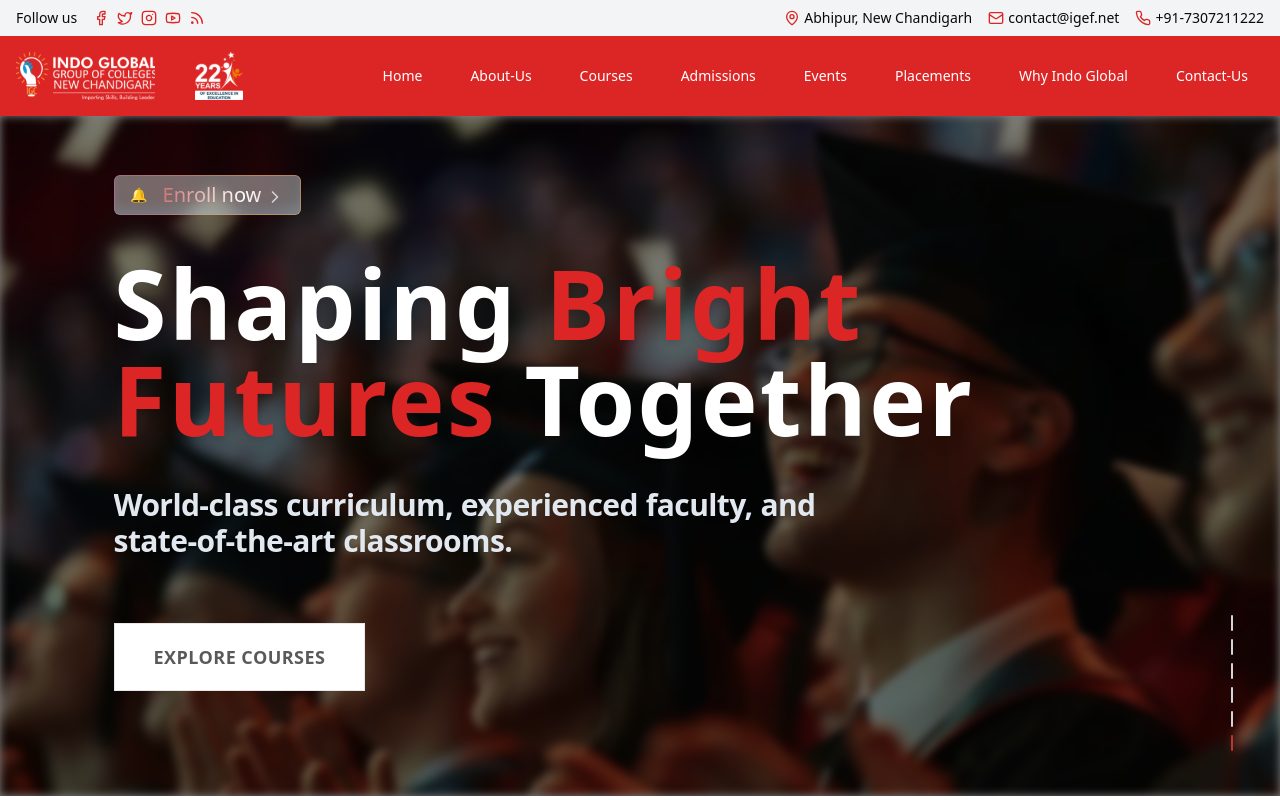
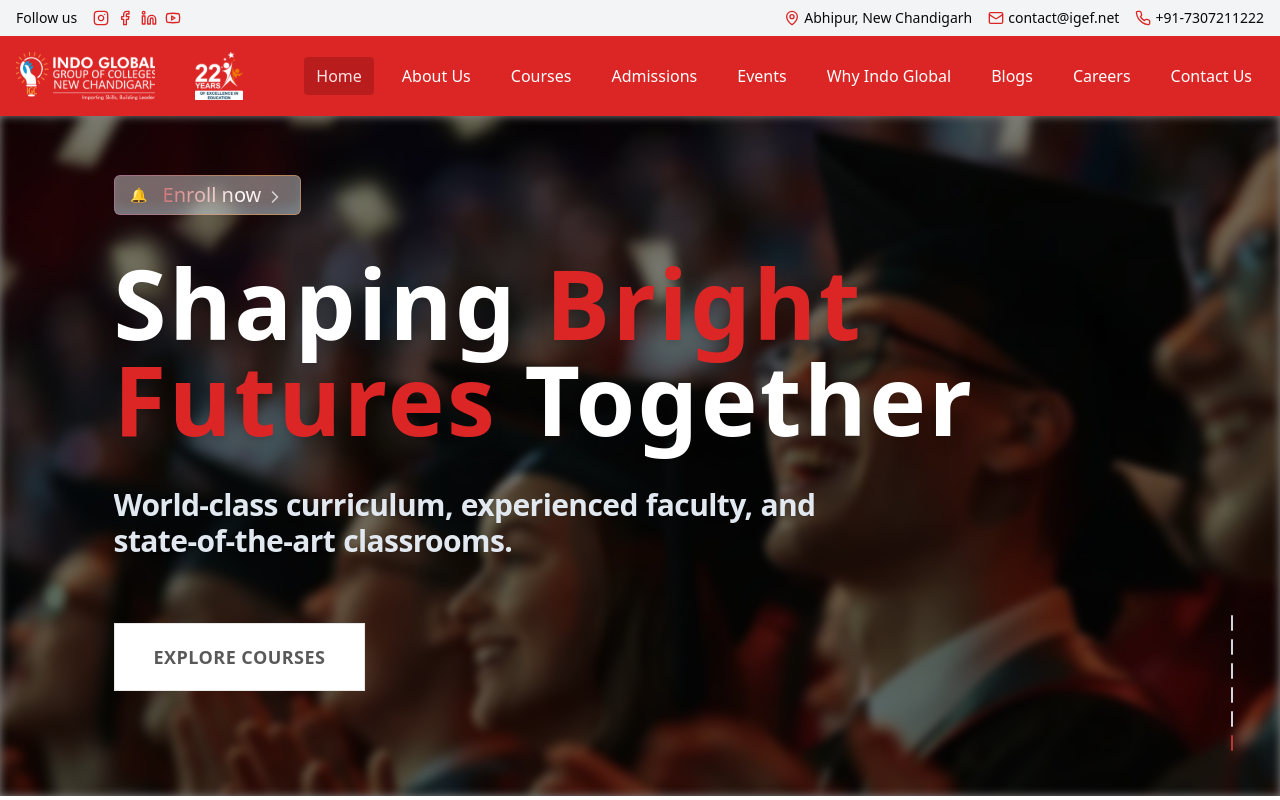
Before and after one commit to Stealth-Rishabh/IndoGlobal, a React (Vite) app: page / in a window 1280 px wide. Shown: the top 800 px of the page. Built offline with nearby package versions, Linux system fonts and the light colour scheme.

Commit message:
Added drawer component to view menu

```diff
--- a/src/App.jsx
+++ b/src/App.jsx
@@ -10,12 +10,14 @@ import Landing from "./apps/LandingPage/Landing";
 
 import './App.css'
 import Footer from "./apps/footer/Footer";
+import Contact from "./apps/contact/Contact";
 function App() {
   return (
     <Router>
       <Header />
       <Routes>
         <Route path="/" element={<Landing />} />
+        <Route path="/contact-us" element={<Contact/>} />
       </Routes>
       <Footer/>
     </Router>
--- a/src/apps/LandingPage/AboutIndoGolbal.jsx
+++ b/src/apps/LandingPage/AboutIndoGolbal.jsx
@@ -44,7 +44,7 @@ export default function AboutIndoGlobal() {
           {/* Title Animations */}
           <WordPullUp
             className="w-fit top-0 sm:mx-0 bg-red-600 text-white font-semibold text-sm sm:text-2xl px-4 py-1"
-            words="About Us"
+            words="About"
           />
           <WordPullUp
             className="text-left sm:text-left text-4xl md:text-6xl font-bold sm:font-bold md:font-extrabold text-secondary-color mt-8 mb-4"
--- /dev/null
+++ b/src/apps/contact/Contact.jsx
@@ -0,0 +1,9 @@
+import React from 'react'
+
+const Contact = () => {
+  return (
+    <div>Contact</div>
+  )
+}
+
+export default Contact
--- a/src/apps/header/BannerNav.jsx
+++ b/src/apps/header/BannerNav.jsx
@@ -1,5 +1,5 @@
 
-import { FacebookIcon, Twitter, Instagram, Youtube, Rss, MapPin, Mail, Phone } from "lucide-react"
+import { FacebookIcon, Twitter, Instagram, Youtube, Rss, MapPin, Mail, Phone, Linkedin } from "lucide-react"
 import { Link } from "react-router-dom"
 
 export default function BannerNav() {
@@ -9,21 +9,20 @@ export default function BannerNav() {
         <div className="hidden md:flex items-center space-x-4">
           <span>Follow us</span>
           <div className="flex space-x-2">
+          <Link to="#" className="text-red-600 hover:text-red-700">
+              <Instagram size={16} />
+            </Link>
             <Link to="#" className="text-red-600 hover:text-red-700">
               <FacebookIcon size={16} />
             </Link>
             <Link to="#" className="text-red-600 hover:text-red-700">
-              <Twitter size={16} />
+              <Linkedin size={16} />
             </Link>
-            <Link to="#" className="text-red-600 hover:text-red-700">
-              <Instagram size={16} />
-            </Link>
+
             <Link to="#" className="text-red-600 hover:text-red-700">
               <Youtube size={16} />
             </Link>
-            <Link to="#" className="text-red-600 hover:text-red-700">
-              <Rss size={16} />
-            </Link>
+
           </div>
         </div>
         <div className="flex justify-end sm:items-center space-x-4">
--- /dev/null
+++ b/src/apps/header/Drawer.jsx
@@ -0,0 +1,59 @@
+import React from 'react';
+import { Link } from 'react-router-dom';
+import {
+  Sheet,
+  SheetContent,
+  SheetDescription,
+  SheetHeader,
+  SheetTitle,
+  SheetTrigger,
+  SheetClose,
+} from "@/components/ui/sheet";
+import { Menu } from 'lucide-react';
+
+const Drawer = () => {
+    const navlinks = [
+        { name: "Home", path: "/" },
+        { name: "About Us", path: "/about" },
+        { name: "Courses", path: "/courses" },
+        { name: "Admissions", path: "/admissions" },
+        { name: "Events", path: "/events" },
+        { name: "Why Indo Global", path: "/why-indo-global" },
+        { name: "Blogs", path: "/blogs" },
+        { name: "Careers", path: "/careers" },
+        { name: "Contact Us", path: "/contact-us" },
+      ];
+
+  return (
+    <Sheet>
+      <SheetTrigger className="lg:hidden block">
+        <Menu className="w-8 h-8 text-white" />
+      </SheetTrigger>
+      <SheetContent className="bg-primary-color">
+        <SheetHeader>
+          <SheetTitle className="text-white text-2xl font-bold text-left">Indo Global</SheetTitle>
+          <SheetDescription className="text-white text-left pt-5">
+            <nav>
+              <ul className="space-y-1">
+                {navlinks.map(({name,path},index) => (
+                  <li key={index}>
+                    <SheetClose asChild>
+                      <Link
+                       to={path}
+                        className="block py-2 px-4 w-fit font-semibold text-slate-200 tracking-wider hover:bg-white/10 rounded transition-colors"
+                      >
+                        {name}
+                      </Link>
+                    </SheetClose>
+                  </li>
+                ))}
+              </ul>
+            </nav>
+          </SheetDescription>
+        </SheetHeader>
+      </SheetContent>
+    </Sheet>
+  );
+};
+
+export default Drawer;
--- a/src/apps/header/Navbar.jsx
+++ b/src/apps/header/Navbar.jsx
@@ -1,33 +1,53 @@
+import { NavLink } from "react-router-dom"; // import NavLink from react-router-dom
+import logo from "../../assets/IndoGlobalLogo.svg";
+import logo2 from "../../assets/nav-logo-2.svg";
+import Drawer from "./Drawer";
+import { Button } from "@/components/ui/button"; // Assuming Button is still used elsewhere
 
-// import Link from "next/link"
-import { Button } from "@/components/ui/button"
-import logo from "../../assets/IndoGlobalLogo.svg"
-import logo2 from "../../assets/nav-logo-2.svg"
 export default function Navbar() {
-
-const navlinks = ["Home", "About-Us", "Courses", "Admissions", "Events", "Placements", "Why Indo Global", "Contact-Us"]
+  const navlinks = [
+    { name: "Home", path: "/" },
+    { name: "About Us", path: "/about" },
+    { name: "Courses", path: "/courses" },
+    { name: "Admissions", path: "/admissions" },
+    { name: "Events", path: "/events" },
+    { name: "Why Indo Global", path: "/why-indo-global" },
+    { name: "Blogs", path: "/blogs" },
+    { name: "Careers", path: "/careers" },
+    { name: "Contact Us", path: "/contact-us" },
+  ];
 
   return (
-    <div className="bg-red-600 py-4 px-4">
-      <div className="container mx-auto flex justify-between items-center">
+    <div className="px-4 py-4 bg-red-600">
+      <div className="container flex items-center justify-between mx-auto">
         <div className="flex items-center space-x-10">
-          <img src={logo} alt="Indo Global Group of Colleges" className="h-12 object-contain" />
-          <img src={logo2} alt="22 Years" className="h-12 object-contain" />
+          <img
+            src={logo}
+            alt="Indo Global Group of Colleges"
+            className="object-contain h-12"
+          />
+          <img src={logo2} alt="22 Years" className="object-contain h-12" />
         </div>
         <nav>
-          <ul className=" space-x-4 hidden md:flex">
-            {navlinks.map(
-              (item) => (
-                <li key={item}>
-                  <Button variant="ghost" className="text-white hover:text-red-200 hover:bg-red-700">
-                    {item}
-                  </Button>
-                </li>
-              )
-            )}
+          <ul className="hidden space-x-4 lg:flex">
+            {navlinks.map((link) => (
+              <li key={link.name}>
+                <NavLink
+                  to={link.path}
+                  className={({ isActive }) =>
+                    isActive
+                      ? "text-red-100 bg-red-700 rounded px-3 py-2"
+                      : "text-white hover:text-red-200 hover:bg-red-700 rounded px-3 py-2"
+                  }
+                >
+                  {link.name}
+                </NavLink>
+              </li>
+            ))}
           </ul>
+          <Drawer />
         </nav>
       </div>
     </div>
-  )
+  );
 }
--- a/src/components/ui/sheet.jsx
+++ b/src/components/ui/sheet.jsx
@@ -48,8 +48,8 @@ const SheetContent = React.forwardRef(({ side = "right", className, children, ..
     <SheetOverlay />
     <SheetPrimitive.Content ref={ref} className={cn(sheetVariants({ side }), className)} {...props}>
       <SheetPrimitive.Close
-        className="absolute right-4 top-4 rounded-sm opacity-70 ring-offset-background transition-opacity hover:opacity-100 focus:outline-none focus:ring-2 focus:ring-ring focus:ring-offset-2 disabled:pointer-events-none data-[state=open]:bg-secondary">
-        <Cross2Icon className="h-4 w-4" />
+        className="absolute right-5 top-7 rounded-sm opacity-70 ring-offset-background transition-opacity hover:opacity-100 focus:outline-none focus:ring-2 focus:ring-ring focus:ring-offset-2  focus:ring-white disabled:pointer-events-none data-[state=open]:bg-secondary">
+        <Cross2Icon className="h-6 w-6 text-primary-color rounded-md font-bold bg-white" />
         <span className="sr-only">Close</span>
       </SheetPrimitive.Close>
       {children}
```
